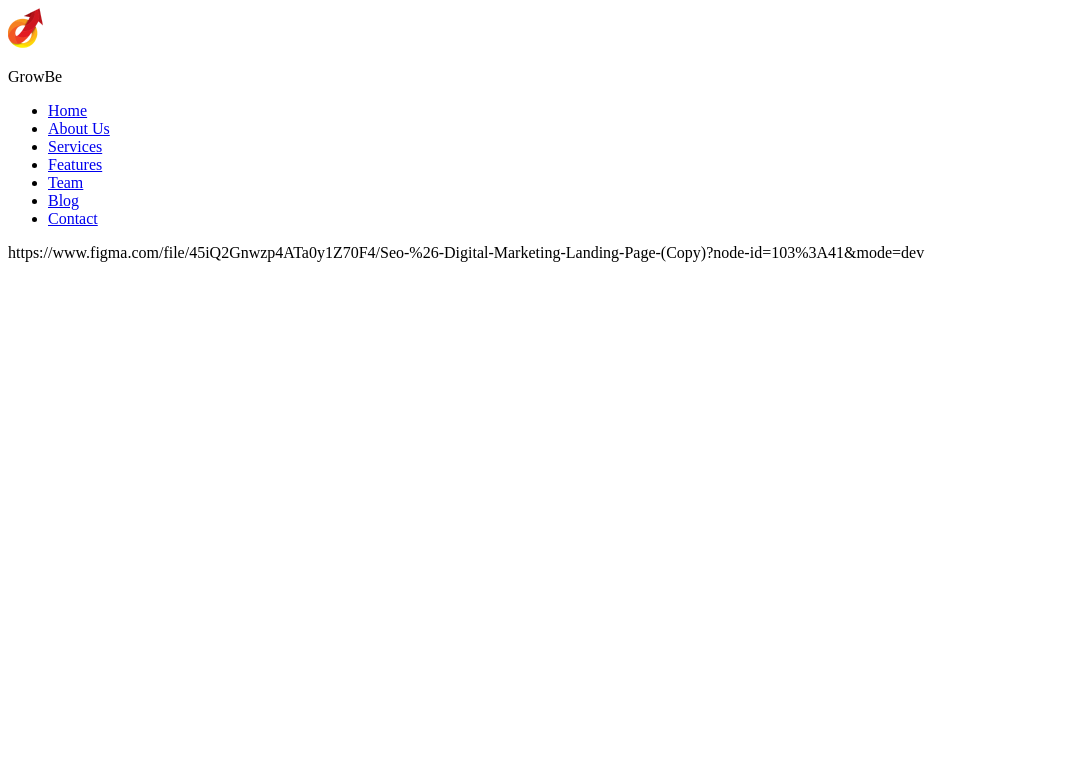
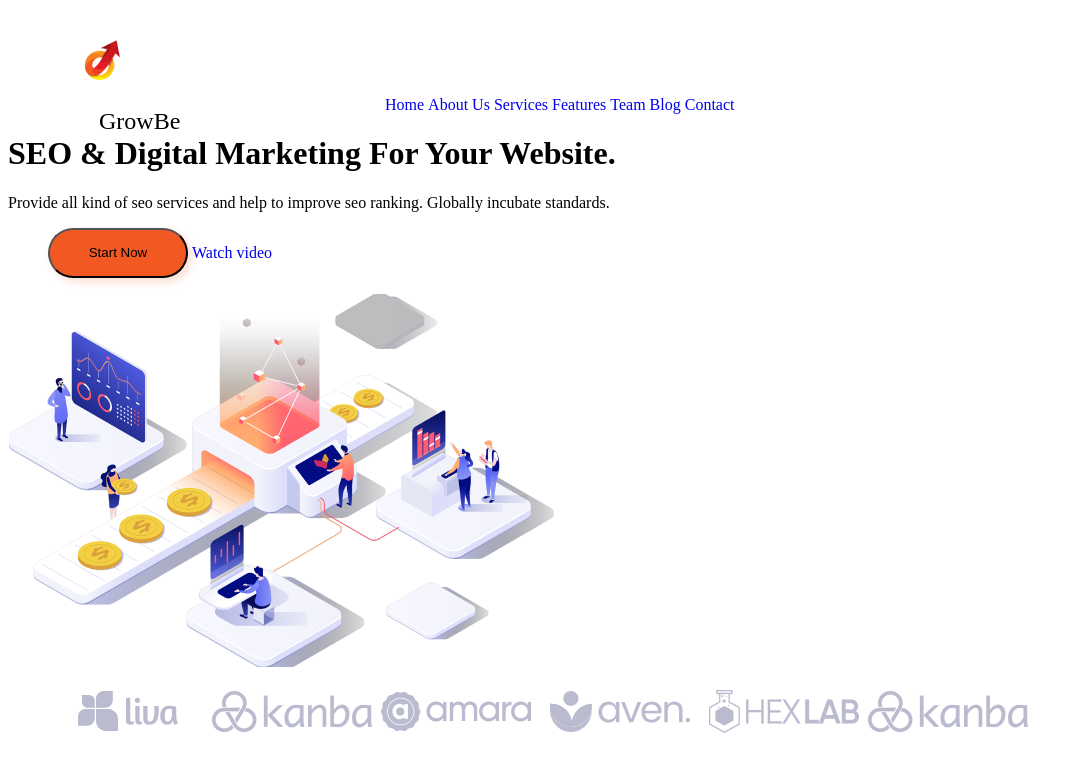
Before and after one commit to Pavel1Mashkarou/WEB_N3, a plain HTML site: page index.html in a window 1280 px wide. Shown: the whole page, without its empty margins (0-1083 px from the left). Drawn offline with Linux system fonts and the light colour scheme.

Commit message:
Added all blocks and added some styles

```diff
--- a/index.html
+++ b/index.html
@@ -28,11 +28,38 @@
     </div>
     <div class="top_content">
         <div class="top_content_text">
-
+            <h1 class="top_content_header">SEO &amp;&nbsp;Digital Marketing For Your Website.</h1>
+            <p class="top_content_par">Provide all kind of seo services and help to improve seo ranking. Globally incubate standards.</p>
+            <div class="top_header_buttons">
+                <ul>
+                    <li class="menu_item"><button class="header_but1">Start Now</button></li>
+                    <li class="menu_item"><a href="#">Watch video</a></li>
+                </ul>
+            </div>
         </div>
-        <div class="top_content_img"></div>
+        <div class="top_content_img"><img src="img/pngfind 1.png" alt="top_content_img"></div>
+    </div>
+    <div class="footer">
+        <ul class="footer_list">
+            <li class="footer_link">
+                <a href="#"><img src="img/footer/liva.png" alt="liva logo"></a>
+            </li>
+            <li class="footer_link">
+                <a href="#"><img src="img/footer/kanba.png" alt="kanba logo"></a>
+            </li>
+            <li class="footer_link">
+                <a href="#"><img src="img/footer/amara.png" alt="amara logo"></a>
+            </li>
+            <li class="footer_link">
+                <a href="#"><img src="img/footer/aven.png" alt="aven logo"></a>
+            </li>
+            <li class="footer_link">
+                <a href="#"><img src="img/footer/hexlab.png" alt="hexlab logo"></a>
+            </li>
+            <li class="footer_link">
+                <a href="#"><img src="img/footer/kanba1.png" alt="kanba1 logo"></a>
+            </li>
     </div>
 </body>
 
 </html>
-https://www.figma.com/file/45iQ2Gnwzp4ATa0y1Z70F4/Seo-%26-Digital-Marketing-Landing-Page-(Copy)?node-id=103%3A41&mode=dev
--- a/style.css
+++ b/style.css
@@ -0,0 +1,44 @@
+* {
+    text-decoration: none;
+}
+
+.header {
+    background: #FFF;
+}
+
+.header_logo {
+    width: 35px;
+    height: 40px;
+    margin-top: 40px;
+    margin-left: 77px;
+}
+
+.header_text1 {
+    margin-left: 14px;
+    color: #000;
+    font-size: 24px;
+    font-style: normal;
+    font-weight: 400;
+    line-height: normal;
+}
+
+.header_menu {
+    margin-left: 337px;
+}
+
+.menu_item {
+    display: inline;
+}
+
+.footer_link {
+    display: inline;
+}
+
+.header_but1 {
+    width: 140px;
+    height: 50px;
+    flex-shrink: 0;
+    border-radius: 50px;
+    background: #F25822;
+    box-shadow: 4px 4px 8px 0px rgba(242, 88, 34, 0.20);
+}
```
Also changed, not shown: img/footer/amara.png (added), img/footer/aven.png (added), img/footer/hexlab.png (added), img/footer/kanba.png (added), img/footer/kanba1.png (added), img/footer/liva.png (added).
